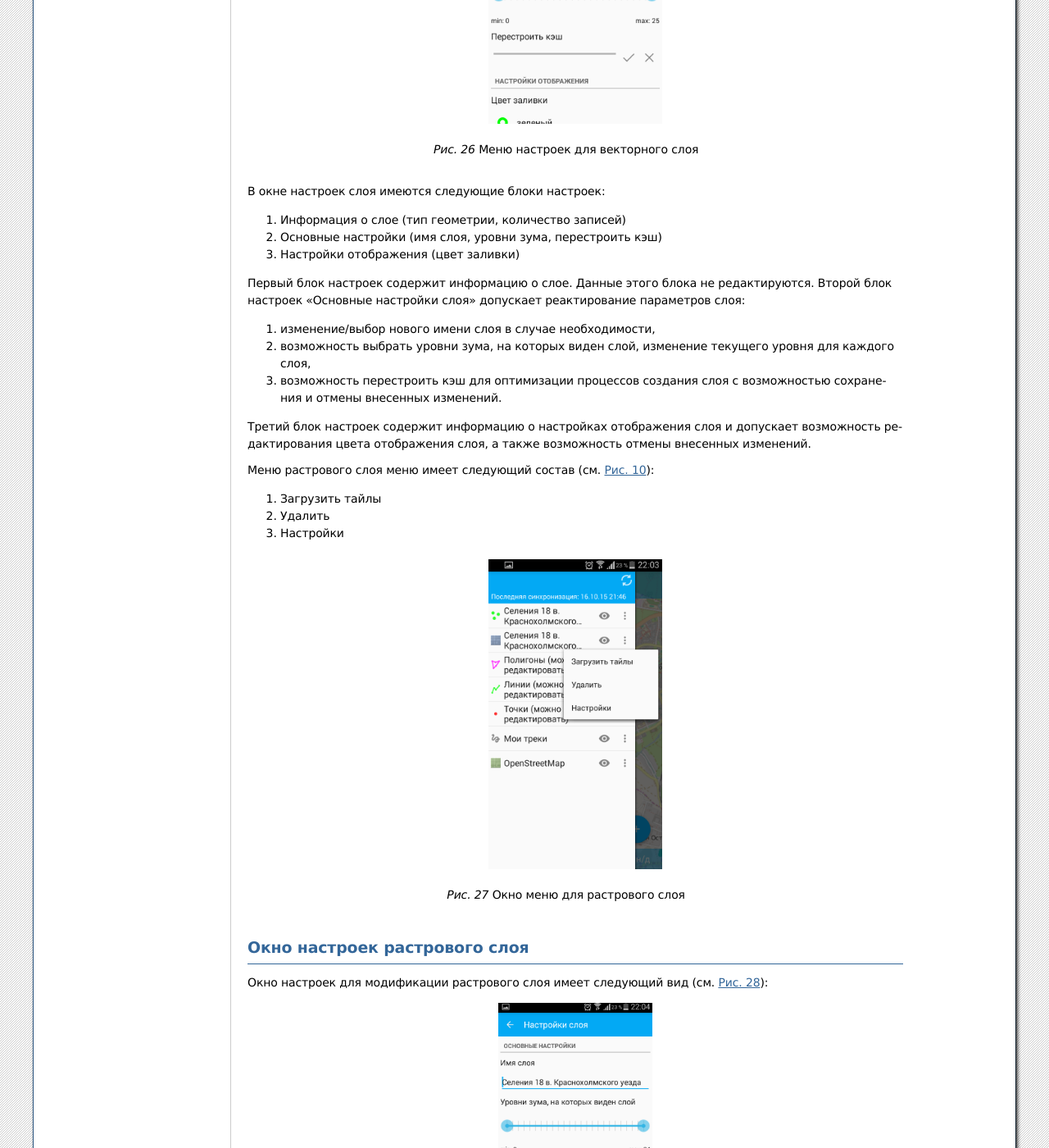
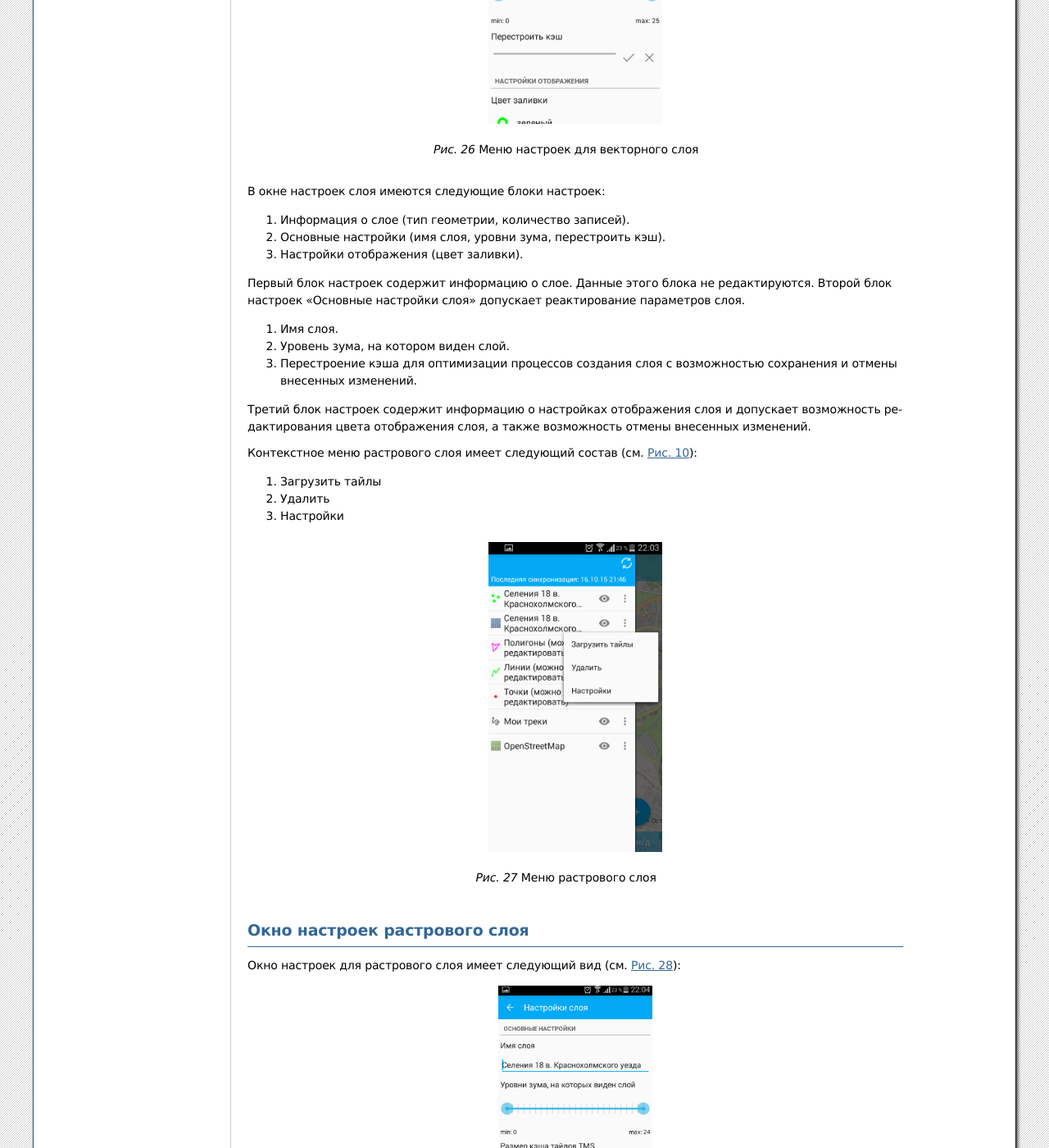
Before and after one commit to nextgis/docs_ngmobile, a Sphinx documentation site: the page built from source/layer_settings.rst, in a window 1280 px wide and 1400 px high, scrolled down 1156 px. Shown: the whole window at 82% size. Built offline with Sphinx 7.4.7, drawn with Linux system fonts in a browser that asks for light colours; formulas are drawn with MathJax 3; some of the changed text lies outside the part shown.

Commit message:
внесение изменений

```diff
--- a/source/layer_settings.rst
+++ b/source/layer_settings.rst
@@ -43,25 +43,24 @@
 
 В окне настроек слоя имеются следующие блоки настроек:
 
-1. Информация о слое (тип геометрии, количество записей)
-2. Основные настройки (имя слоя, уровни зума, перестроить кэш)
-3. Настройки отображения (цвет заливки)
+1. Информация о слое (тип геометрии, количество записей).
+2. Основные настройки (имя слоя, уровни зума, перестроить кэш).
+3. Настройки отображения (цвет заливки).
 
 Первый блок настроек содержит информацию о слое. Данные этого блока не редактируются.
-Второй блок настроек "Основные настройки слоя" допускает реактирование параметров слоя:
+Второй блок настроек "Основные настройки слоя" допускает реактирование параметров слоя.
 
-1. изменение/выбор нового имени слоя в случае необходимости,
+1. Имя слоя.
 
-2. возможность выбрать уровни зума, на которых виден слой, изменение текущего уровня
-   для каждого слоя,
+2. Уровень зума, на котором виден слой.
 
-3. возможность перестроить кэш для оптимизации процессов создания слоя с возможностью
+3. Перестроение кэша для оптимизации процессов создания слоя с возможностью
    сохранения и отмены внесенных изменений.
 
 Третий блок настроек содержит информацию о настройках отображения слоя и допускает
 возможность редактирования цвета отображения слоя, а также возможность отмены внесенных изменений.
 
-Меню растрового слоя меню имеет следующий состав (см. :numref:`ngmobile_raster_layer_menu_pic`):
+Контекстное меню растрового слоя имеет следующий состав (см. :numref:`ngmobile_raster_layer_menu_pic`):
 
 1. Загрузить тайлы
 2. Удалить
@@ -72,18 +71,18 @@
    :align: center
    :height: 10cm
 
-   Окно меню для растрового слоя
+   Меню растрового слоя
 
 Окно настроек растрового слоя
 ----------------------------------
-Окно настроек для модификации растрового слоя имеет следующий вид  (см. :numref:`ngmobile_settings_menu_raster_layer_pic`):
+Окно настроек для растрового слоя имеет следующий вид  (см. :numref:`ngmobile_settings_menu_raster_layer_pic`):
 
 .. figure:: _static/settings_menu_raster_layer.png
    :name: ngmobile_settings_menu_raster_layer_pic
    :align: center
    :height: 10cm
 
-   Окно настроек для модификации растрового слоя
+   Окно настроек для растрового слоя
 
 В окне настроек слоя имеются следующие блоки настроек:
 
@@ -94,10 +93,10 @@
 Первый блок содержит информацию о слое. Допускается редактирование параметров
 слоя в данном блоке.
 
-1. изменение/выбор нового имени слоя в случае необходимости,
-2. возможность выбрать уровни зума, на которых виден слой, изменение текущего уровня
-   для каждого слоя,
-3. возможность перестроить кэш для оптимизации процессов создания слоя с возможностью
+1. Изменение/выбор нового имени слоя в случае необходимости.
+2. Возможность выбрать уровни зума, на которых виден слой, изменение текущего уровня
+   для каждого слоя.
+3. Возможность перестроить кэш для оптимизации процессов создания слоя с возможностью
    сохранения и отмены внесенных изменений.
 
 Во втором блоке настроек "Настройки изображения" также допускается редактирование
```
